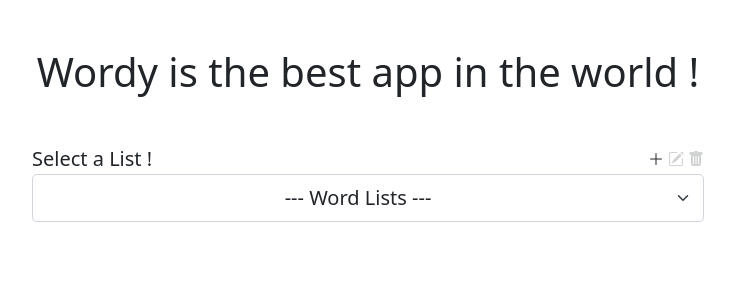
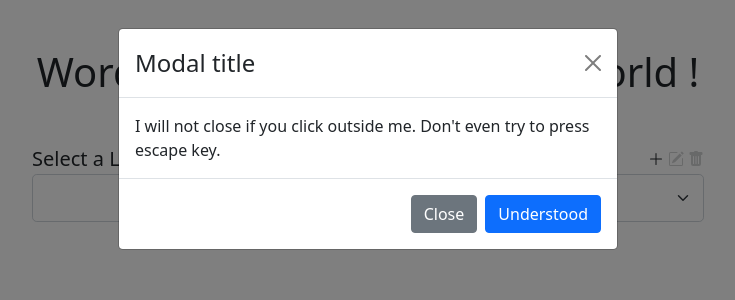
Before and after one commit to egmncyln/react_wordy, a React (Create React App) app: page /wordy/1 in a window 1280 px wide. Both pictures are taken after a click on the icon 928 px from the left and 159 px from the top of the page. Shown: the top 300 px of the page, without its empty margins (272-1007 px from the left). Built offline with nearby package versions, Linux system fonts and the light colour scheme.

Commit message:
created wordy modal component

```diff
--- a/src/components/Wordy.tsx
+++ b/src/components/Wordy.tsx
@@ -1,11 +1,13 @@
-import React, { useEffect } from 'react';
+import React, { useEffect, useState } from 'react';
 import { useNavigate, useParams } from 'react-router-dom';
 import { KeyValue } from '../models/key-value.model';
 import { WordList } from '../models/word-list.model';
 import Dropdown from './Dropdown';
 import Layout from './Layout';
+import WordyModal from './WordyModal';
 
 function Wordy() {
+    let [showModal, setShowModal] = useState(false);
     let navigate = useNavigate();
     let { userId } = useParams();
 
@@ -16,6 +18,7 @@ function Wordy() {
 
     if (!userId) return null;
     //#endregion
+
 
     let wordList: WordList[] = [];
 
@@ -37,11 +40,12 @@ function Wordy() {
                 datas={getDropdownDatas()}
                 showCrudIcons={true}
                 disableEDButtons={!wordList || wordList.length < 1}
-                onAddClicked={() => addWordList()}
+                onAddClicked={() => setShowModal(true)}
                 onEditClicked={() => console.log(`Wordy onEditClicked`)}
                 onDeleteClicked={() => console.log(`Wordy onDeleteClicked`)}
                 onSelectionChange={(userId: string) => console.log(`get words with userId: `, userId)}
             />
+            <WordyModal showModal={showModal} onClose={() => setShowModal(false)} />
         </Layout>
     )
 }
--- /dev/null
+++ b/src/components/WordyModal.tsx
@@ -0,0 +1,36 @@
+import React, { useEffect, useState } from 'react';
+import { Button, Modal } from 'react-bootstrap';
+
+function WordyModal(props: any) {
+    const [show, setShow] = useState(false);
+
+    useEffect(
+        () => props.showModal ? setShow(true) : setShow(false),
+        [props.showModal]
+    )
+
+    return (
+        <Modal
+            show={show}
+            onHide={props.onClose}
+            backdrop="static"
+            keyboard={false}
+        >
+            <Modal.Header closeButton>
+                <Modal.Title>Modal title</Modal.Title>
+            </Modal.Header>
+            <Modal.Body>
+                I will not close if you click outside me. Don't even try to press
+                escape key.
+            </Modal.Body>
+            <Modal.Footer>
+                <Button variant="secondary" onClick={props.onClose}>
+                    Close
+                </Button>
+                <Button variant="primary">Understood</Button>
+            </Modal.Footer>
+        </Modal>
+    );
+}
+
+export default WordyModal;
```
